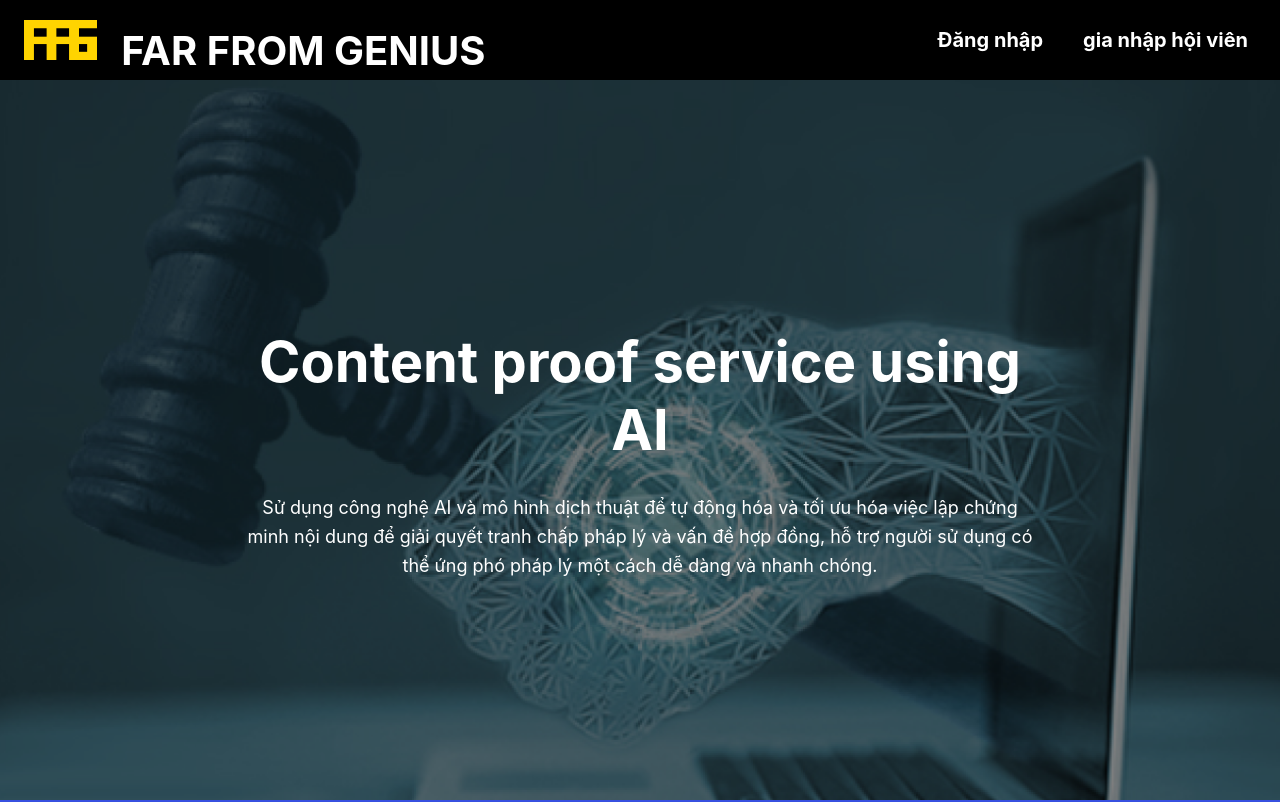
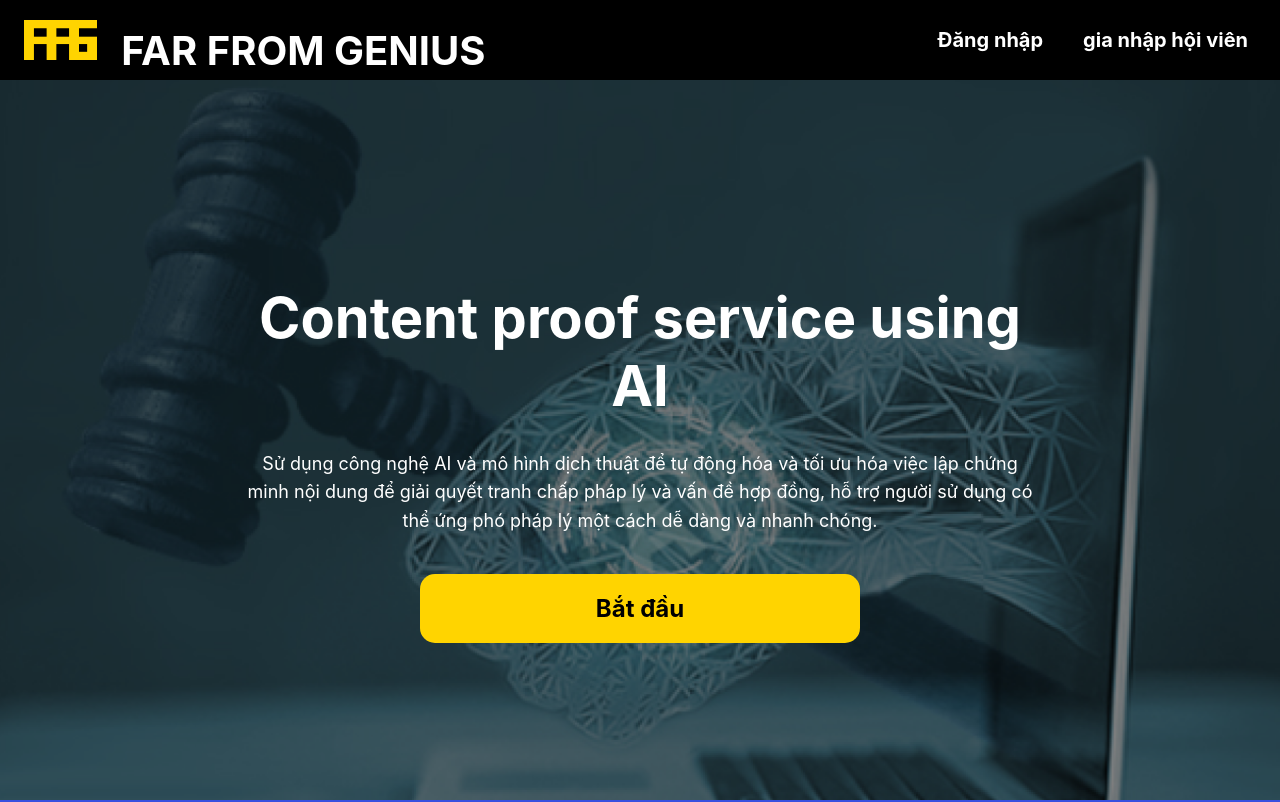
Before and after one commit to CapstoneDesign24-2/frontend, a React (Create React App) app: page / in a window 1280 px wide. Shown: the top 802 px of the page. Built offline with nearby package versions, Linux system fonts and the light colour scheme.

Commit message:
feat: 메인페이지 시작하기 버튼 추가

```diff
--- a/src/css/MainPage.css
+++ b/src/css/MainPage.css
@@ -41,6 +41,8 @@ section {
   max-width: 800px;
   margin: 0 auto;
   z-index: 2;
+  text-align: center;
+  padding: 0 20px; /* 반응형을 위해 좌우 여백 추가 */
 }
 
 .hero-section h1 {
@@ -51,6 +53,21 @@ section {
 .hero-subtitle {
   font-size: 18px;
   line-height: 1.6;
+}
+
+.hero-btn {
+  background: #ffd400;
+  color: black;
+  width: 50%;
+  font-weight: bolder;
+  font-size: 24px;
+  border: none;
+  padding: 20px;
+  cursor: pointer;
+  transition: transform 0.3s ease;
+  border-radius: 15px;
+  margin: 20px auto 0; /* 상단 여백 추가, 가운데 정렬 */
+  display: inline-block; /* 버튼을 inline-block으로 설정 */
 }
 
 .image-container {
--- a/src/page/MainPage.jsx
+++ b/src/page/MainPage.jsx
@@ -15,6 +15,14 @@ const MainPage = () => {
               giải quyết tranh chấp pháp lý và vấn đề hợp đồng, hỗ trợ người sử dụng có thể ứng phó pháp lý một cách dễ
               dàng và nhanh chóng.
             </p>
+            <div
+              className="hero-btn"
+              onClick={() => {
+                navigate('/proof-form');
+              }}
+            >
+              Bắt đầu
+            </div>
           </div>
         </section>
         <div className="image-container">
```
